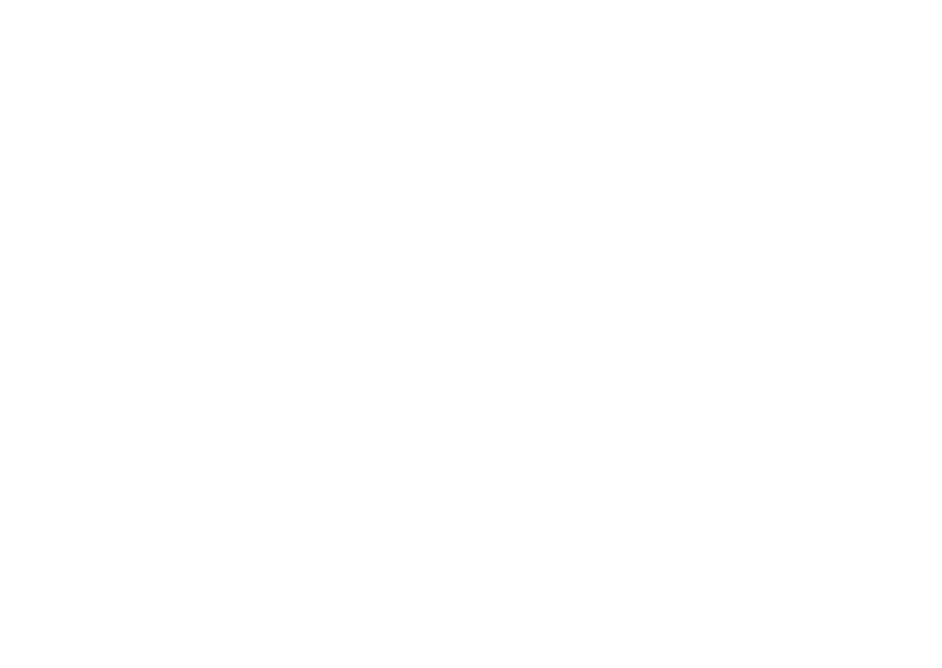
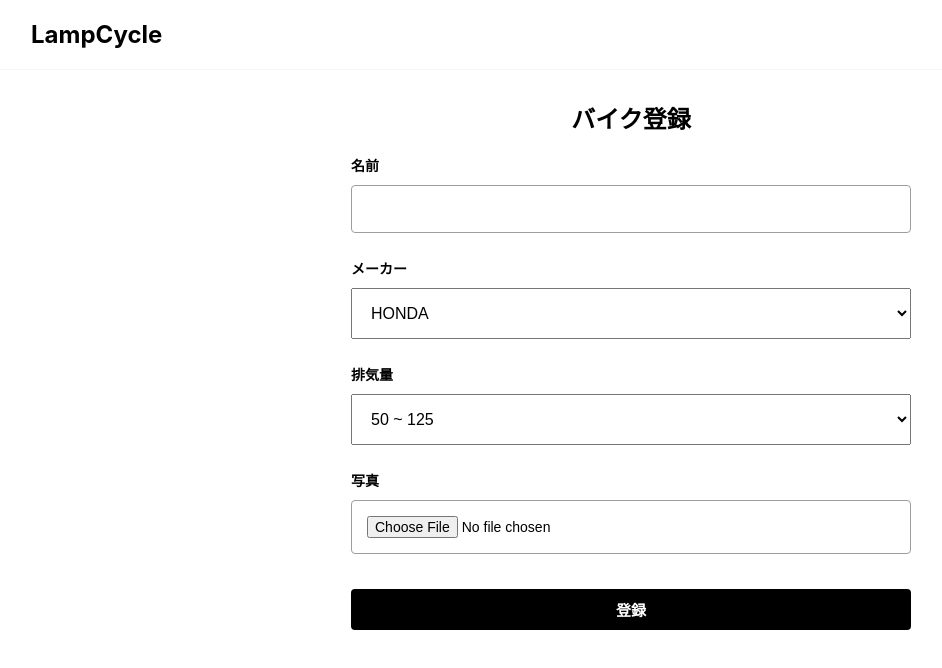
Before and after one commit to azumax1990/LampCycle, a React (Create React App) app in the folder frontend/: page /bike_post in a window 1280 px wide. Before the commit this address had no page. Shown: the top 668 px of the page, without its empty margins (9-951 px from the left). Built offline with nearby package versions, Linux system fonts and the light colour scheme.

Commit message:
bike情報入力ページのデザイン作成

```diff
--- a/frontend/src/App.tsx
+++ b/frontend/src/App.tsx
@@ -1,5 +1,6 @@
 import React, { createContext, Dispatch, SetStateAction, useEffect, useState } from 'react';
 import { BrowserRouter, Route, Routes } from 'react-router-dom';
+import { BikePost } from './components/pages/BikePost';
 import { SignInPage } from './components/pages/SignInPage';
 import { SignUpPage } from './components/pages/SignUpPage';
 
@@ -36,6 +37,9 @@
         <Routes>
           <Route path="/" element={<TopPage />}/>
         </Routes>
+        <Routes>
+          <Route path="/bike_post" element={<BikePost />}/>
+        </Routes>
       </BrowserRouter>
     </LoginUserContext.Provider>
   );
--- /dev/null
+++ b/frontend/src/components/pages/BikePost.tsx
@@ -0,0 +1,86 @@
+import React, { VFC, memo } from 'react'
+import styled from 'styled-components'
+import { makers, weights } from '../../data'
+
+import { Header } from '../organisms/header/Header'
+import { SubmitButton } from '../atoms/SubmitButton'
+
+const MainSection = styled.section`
+  width: 640px;
+  margin: 0 auto;
+  padding: 30px 0;
+`
+const PageTitle = styled.h1`
+  text-align: center;
+  margin: 0;
+`
+const MainSectionContainer = styled.div`
+  padding: 20px 40px;
+`
+const InputContainer = styled.div`
+  padding-bottom: 25px;
+`
+const InputTag = styled.input`
+  width: 100%;
+  font-size: 14px;
+  box-sizing:border-box;
+  padding: 15px;
+  margin-top: 10px;
+  border-radius: 4px;
+  border: 1px solid #9e9e9e;
+  outline: none;
+`
+const LabelTag = styled.label`
+  font-size: 14px;
+  font-weight: bold;
+`
+
+const SelectTag = styled.select`
+  width: 100%;
+  padding: 15px;
+  margin-top: 10px;
+  outline: none;
+  font-size: 16px;
+`
+const OptionTag = styled.option`
+`
+
+export const BikePost: VFC = memo(() => {
+  return (
+    <>
+      <Header />
+      <MainSection>
+        <PageTitle>バイク登録</PageTitle>
+        <MainSectionContainer>
+          <InputContainer>
+            <LabelTag htmlFor='name'>名前</LabelTag>
+            <InputTag id='name'/>
+          </InputContainer>
+          <InputContainer>
+            <LabelTag htmlFor='maker'>メーカー</LabelTag>
+            <SelectTag id='maker'>
+              {makers.map((maker, index) => (
+                <OptionTag key={index}>{maker}</OptionTag>
+                )
+              )}
+            </SelectTag>
+          </InputContainer>
+          <InputContainer>
+            <LabelTag htmlFor='weight'>排気量</LabelTag>
+            <SelectTag id='weight'>
+              {weights.map((weight, index) => (
+                <OptionTag key={index} value={weight}>{weight}</OptionTag>
+                )
+              )}
+            </SelectTag>
+          </InputContainer>
+          <InputContainer>
+            <LabelTag htmlFor='image'>写真</LabelTag>
+            <InputTag id='image' type="file"/>
+          </InputContainer>
+          <SubmitButton value={"登録"}/>
+        </MainSectionContainer>
+      </MainSection>
+    </>
+  )
+})
```
Also changed, not shown: frontend/src/components/pages/BikeCreate.tsx (deleted, +0 -9 lines).
